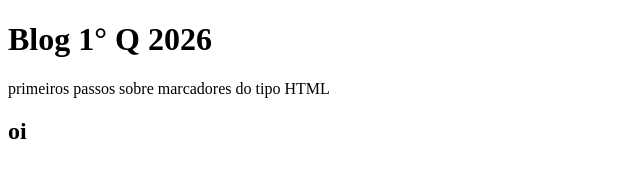
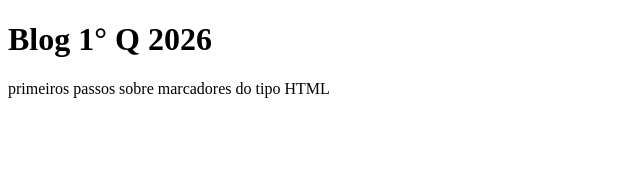
Before and after one commit to ThetySelos/1-Q-2026, a plain HTML site: page index.html in a window 1280 px wide. Shown: the full height of the page, 0-640 px from the left. Drawn offline with Linux system fonts and the light colour scheme.

Commit message:
parte 3.1

```diff
--- a/index.html
+++ b/index.html
@@ -8,6 +8,6 @@
 <body>
     <h1> Blog 1° Q 2026</h1>
     <p> primeiros passos sobre marcadores do tipo HTML </p>
-    <h2>oi</h2>
+
 </body>
 </html>
```
